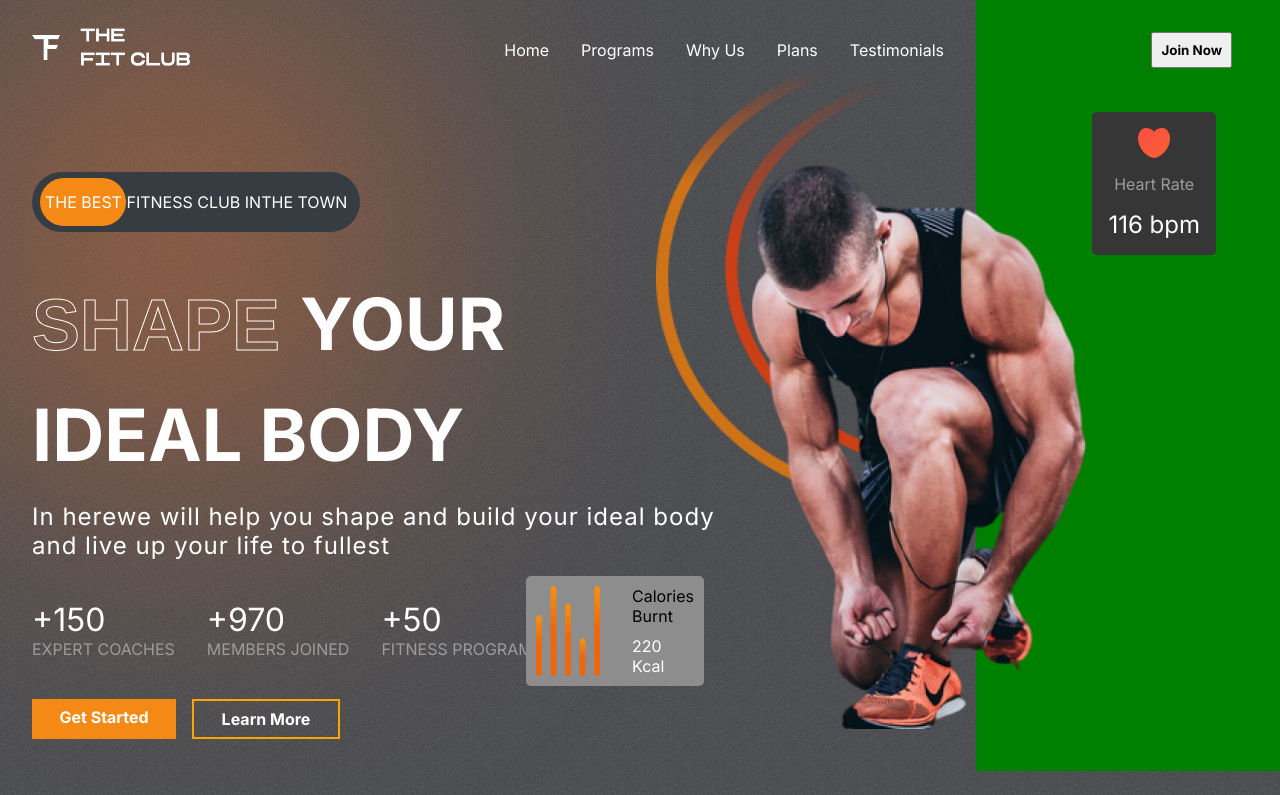
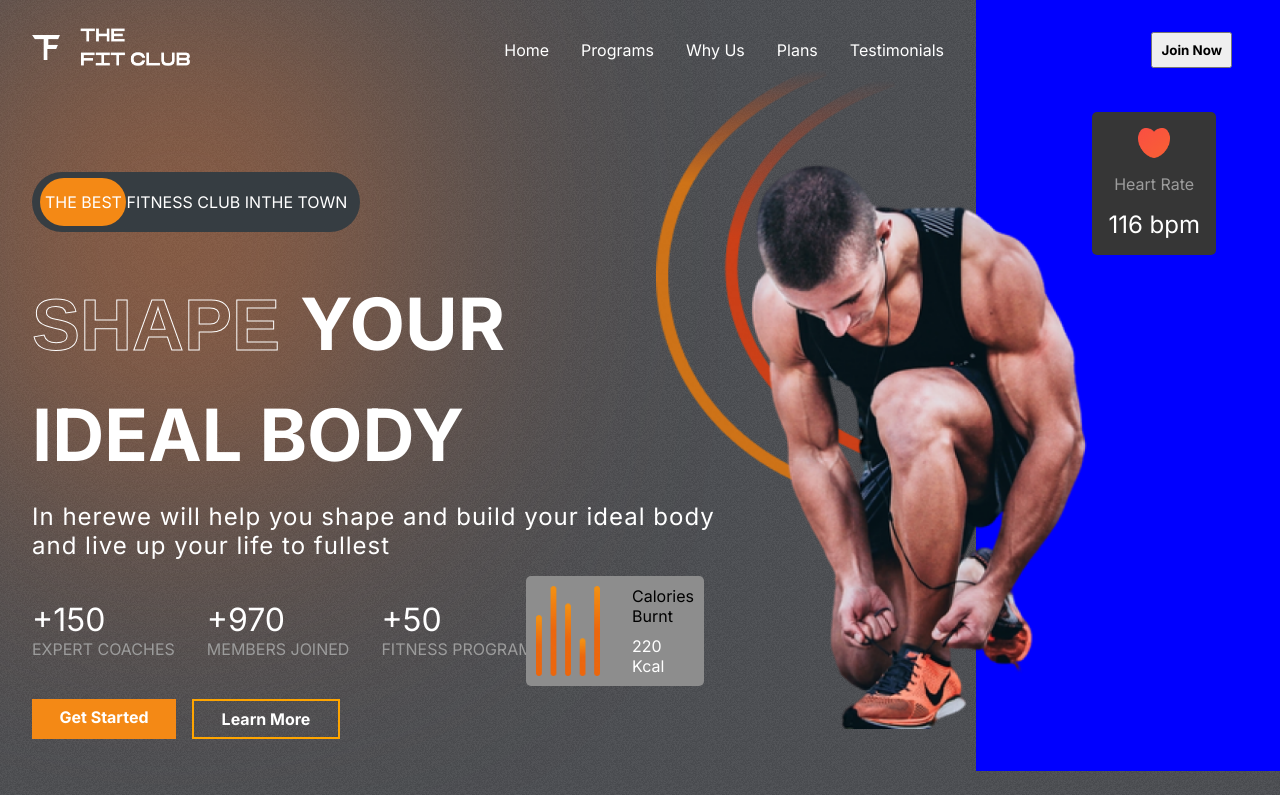
Before and after one commit to manik25022002/gym_website, a React (Create React App) app: page / in a window 1280 px wide. Shown: the top 795 px of the page. Built offline with nearby package versions, Linux system fonts and the light colour scheme.

Commit message:
bg color changed

```diff
--- a/src/Components/hero/hero.css
+++ b/src/Components/hero/hero.css
@@ -17,8 +17,7 @@
     flex: 1;
     position: relative;
     /* background-color: var(--orange); */
-    background-color: green;
-}
+background-color: blue;}
 
 .the-best-ad {
     margin-top: 6rem;
```
